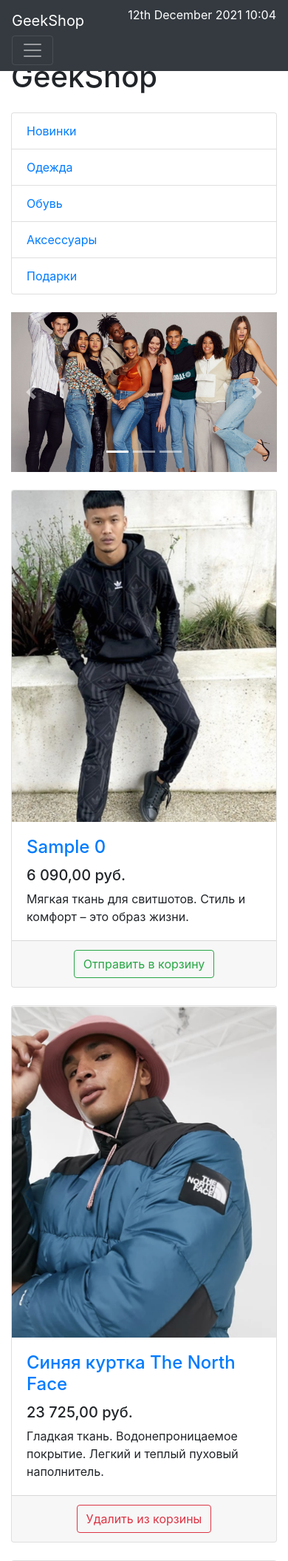
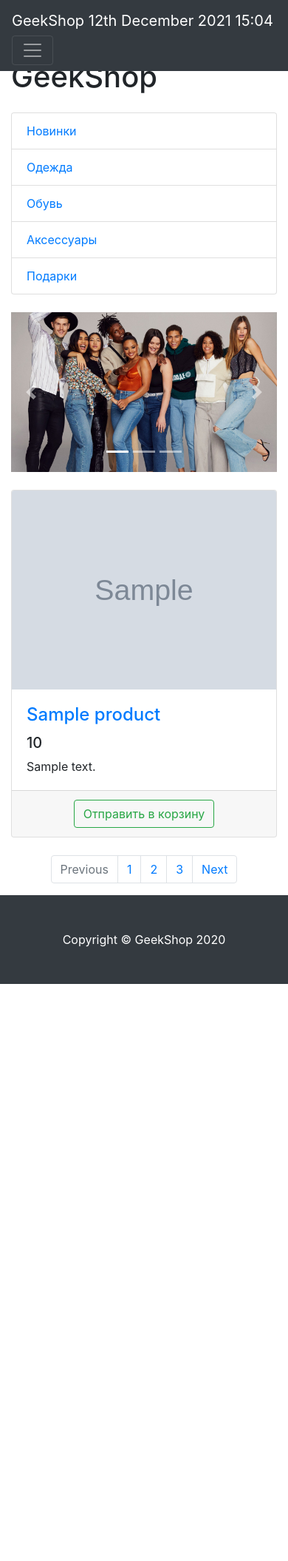
Before and after one commit to ASh1ne/geekshop-server, a Django app: template geekshop/mainapp/templates/mainapp/products.html in a window 390 px wide. Shown: the top 2110 px of the page at 74% size. After the commit the page ends 1330 px from the top, so only its background shows below. Run offline with Django 3.2, Linux system fonts and the light colour scheme; the template is opened without the code that fills it: most values are stand-ins (such as "Sample title", 1, 10 or a date in 2020); grey boxes marked "Sample" are stand-in pictures; some libraries are stand-ins or nearby versions.

Commit message:
Update files and creating 'products.json' for downloading product list from file.

```diff
--- a/geekshop/geekshop/settings.py
+++ b/geekshop/geekshop/settings.py
@@ -106,7 +106,7 @@ AUTH_PASSWORD_VALIDATORS = [
 
 LANGUAGE_CODE = 'en-us'
 
-TIME_ZONE = 'UTC'
+TIME_ZONE = 'Asia/Yekaterinburg'
 
 USE_I18N = True
 
--- a/geekshop/mainapp/templates/mainapp/base.html
+++ b/geekshop/mainapp/templates/mainapp/base.html
@@ -26,9 +26,8 @@
 <!-- Navigation -->
 <nav class="navbar navbar-expand-lg navbar-dark bg-dark fixed-top">
     <div class="container">
-        <a class="navbar-brand" href="{% url 'index' %}">GeekShop</a>
-        <p style="color: white;">{% now "jS F Y H:i" %}</p>
-        <button class="navbar-toggler" type="button" data-toggle="collapse" data-target="#navbarResponsive"
+        <a class="navbar-brand" href="{% url 'index' %}">GeekShop {% now "jS F Y H:i" %}</a>
+            <button class="navbar-toggler" type="button" data-toggle="collapse" data-target="#navbarResponsive"
                 aria-controls="navbarResponsive" aria-expanded="false" aria-label="Toggle navigation">
             <span class="navbar-toggler-icon"></span>
         </button>
--- a/geekshop/mainapp/templates/mainapp/products.html
+++ b/geekshop/mainapp/templates/mainapp/products.html
@@ -1,6 +1,6 @@
 {% extends 'mainapp/base.html' %}
+
 {% load static %}
-
 
 
     <!-- Custom styles for this template -->
@@ -61,127 +61,27 @@
                 </div>
 
                 <div class="row">
-
+                    {% for product in products %}
                         <div class="col-lg-4 col-md-6 mb-4">
                             <div class="card h-100">
                                 <a href="#">
                                     <img class="card-img-top"
-                                     src="{% static 'vendor/img/products/Adidas-hoodie.png'%}"
+                                         src="{% static product.img %}"
                                          alt="">
                                 </a>
                                 <div class="card-body">
                                     <h4 class="card-title">
-                                    <a href="#">{{ product.0.name }}</a>
+                                        <a href="#">{{ product.name }}</a>
                                     </h4>
-                                <h5>6 090,00 руб.</h5>
-                                <p class="card-text">Мягкая ткань для свитшотов. Стиль и комфорт – это образ жизни.</p>
+                                    <h5>{{ product.price }}</h5>
+                                    <p class="card-text">{{ product.description }}</p>
                                 </div>
                                 <div class="card-footer text-center">
                                     <button type="button" class="btn btn-outline-success">Отправить в корзину</button>
                                 </div>
                             </div>
                         </div>
-
-                    <div class="col-lg-4 col-md-6 mb-4">
-                        <div class="card h-100">
-                            <a href="#">
-                                <img class="card-img-top"
-                                     src="{% static 'vendor/img/products/Blue-jacket-The-North-Face.png'%}" alt="">
-                            </a>
-                            <div class="card-body">
-                                <h4 class="card-title">
-                                    <a href="#">Синяя куртка The North Face</a>
-                                </h4>
-                                <h5>23 725,00 руб.</h5>
-                                <p class="card-text">
-                                    Гладкая ткань. Водонепроницаемое покрытие. Легкий и теплый пуховый наполнитель.
-                                </p>
-                            </div>
-                            <div class="card-footer text-center">
-                                <button type="button" class="btn btn-outline-danger">Удалить из корзины</button>
-                            </div>
-                        </div>
-                    </div>
-
-                    <div class="col-lg-4 col-md-6 mb-4">
-                        <div class="card h-100">
-                            <a href="#">
-                                <img class="card-img-top"
-                                     src="{% static 'vendor/img/products/Brown-sports-oversized-top-ASOS-DESIGN.png'%}"
-                                     alt="">
-                            </a>
-                            <div class="card-body">
-                                <h4 class="card-title">
-                                    <a href="#">Коричневый спортивный oversized-топ ASOS DESIGN</a>
-                                </h4>
-                                <h5>3 390,00 руб.</h5>
-                                <p class="card-text">Материал с плюшевой текстурой. Удобный и мягкий.</p>
-                            </div>
-                            <div class="card-footer text-center">
-                                <button type="button" class="btn btn-outline-success">Отправить в корзину</button>
-                            </div>
-                        </div>
-                    </div>
-
-                    <div class="col-lg-4 col-md-6 mb-4">
-                        <div class="card h-100">
-                            <a href="#">
-                                <img class="card-img-top"
-                                     src="{% static 'vendor/img/products/Black-Nike-Heritage-backpack.png'%}"
-                                     alt="">
-                            </a>
-                            <div class="card-body">
-                                <h4 class="card-title">
-                                    <a href="#">Черный рюкзак Nike Heritage</a>
-                                </h4>
-                                <h5>2 340,00 руб.</h5>
-                                <p class="card-text">Плотная ткань. Легкий материал.</p>
-                            </div>
-                            <div class="card-footer text-center">
-                                <button type="button" class="btn btn-outline-success">Отправить в корзину</button>
-                            </div>
-                        </div>
-                    </div>
-
-                    <div class="col-lg-4 col-md-6 mb-4">
-                        <div class="card h-100">
-                            <a href="#">
-                                <img class="card-img-top"
-                                     src="{% static 'vendor/img/products/Black-Dr-Martens-shoes.png'%}"
-                                     alt="">
-                            </a>
-                            <div class="card-body">
-                                <h4 class="card-title">
-                                    <a href="#">Черные туфли на платформе с 3 парами люверсов Dr Martens 1461 Bex</a>
-                                </h4>
-                                <h5>13 590,00 руб.</h5>
-                                <p class="card-text">Гладкий кожаный верх. Натуральный материал.</p>
-                            </div>
-                            <div class="card-footer text-center">
-                                <button type="button" class="btn btn-outline-success">Отправить в корзину</button>
-                            </div>
-                        </div>
-                    </div>
-
-                    <div class="col-lg-4 col-md-6 mb-4">
-                        <div class="card h-100">
-                            <a href="#">
-                                <img class="card-img-top"
-                                     src="{% static 'vendor/img/products/Dark-blue-wide-leg-ASOs-DESIGN-trousers.png'%}"
-                                     alt="">
-                            </a>
-                            <div class="card-body">
-                                <h4 class="card-title">
-                                    <a href="#">Темно-синие широкие строгие брюки ASOS DESIGN</a>
-                                </h4>
-                                <h5>2 890,00 руб.</h5>
-                                <p class="card-text">Легкая эластичная ткань сирсакер Фактурная ткань.</p>
-                            </div>
-                            <div class="card-footer text-center">
-                                <button type="button" class="btn btn-outline-success">Отправить в корзину</button>
-                            </div>
-                        </div>
-                    </div>
+                    {% endfor %}
 
                 </div>
 
```
Also changed, not shown: geekshop/mainapp/views.py (+7 -16 lines). Lines whose indentation alone changed are shown as unchanged.
